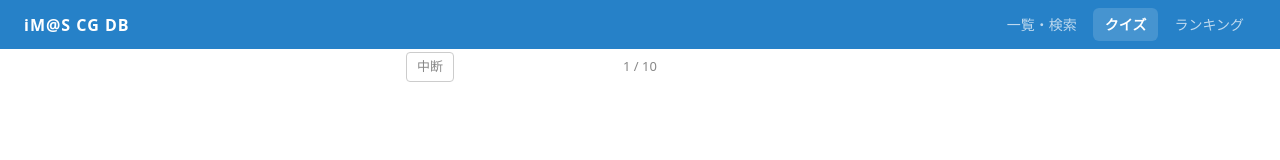
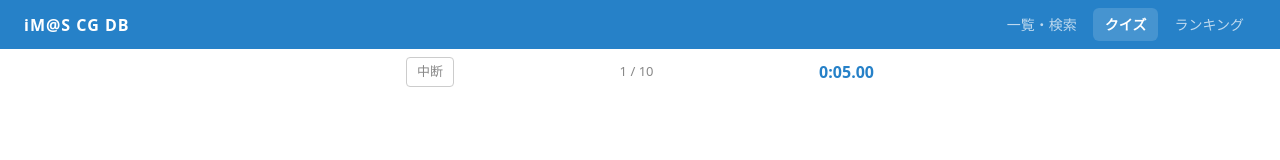
Before and after one commit to PippoTeru/imcg-idol-database, a SvelteKit app: page /quiz/play in a window 1280 px wide. Shown: the top 160 px of the page. Built offline with nearby package versions, Linux system fonts and the light colour scheme.

Commit message:
クイズモードにタイマーを追加
プレイ中はヘッダー右端にタイマー表示、
結果画面ではタイムを大きく表示。
リトライ時はタイマーをリセット。

```diff
--- a/src/routes/quiz/play/+page.svelte
+++ b/src/routes/quiz/play/+page.svelte
@@ -73,6 +73,29 @@
   let showAnswer = $state(false);
   let phase = $state<'playing' | 'result'>('playing');
 
+  // タイマー
+  let startTime = $state(Date.now());
+  let elapsed = $state(0);
+  let timerInterval: ReturnType<typeof setInterval> | undefined;
+
+  $effect(() => {
+    if (phase === 'playing') {
+      startTime;
+      timerInterval = setInterval(() => {
+        elapsed = Date.now() - startTime;
+      }, 100);
+      return () => { if (timerInterval) clearInterval(timerInterval); };
+    }
+  });
+
+  function formatTime(ms: number): string {
+    const sec = Math.floor(ms / 1000);
+    const min = Math.floor(sec / 60);
+    const s = sec % 60;
+    const frac = Math.floor((ms % 1000) / 10);
+    return `${min}:${String(s).padStart(2, '0')}.${String(frac).padStart(2, '0')}`;
+  }
+
   // Warn before leaving
   beforeNavigate(({ cancel }) => {
     if (phase === 'playing' && !confirm('クイズ中です。ページを離れますか？')) {
@@ -100,6 +123,8 @@
     if (currentIdx + 1 < questions.length) {
       currentIdx++;
     } else {
+      if (timerInterval) clearInterval(timerInterval);
+      elapsed = Date.now() - startTime;
       phase = 'result';
     }
   }
@@ -208,6 +233,8 @@
     currentIdx = 0;
     answers = new Array(questions.length).fill(null);
     showAnswer = false;
+    startTime = Date.now();
+    elapsed = 0;
     phase = 'playing';
   }
 
@@ -216,6 +243,8 @@
     currentIdx = 0;
     answers = new Array(newQuestions.length).fill(null);
     showAnswer = false;
+    startTime = Date.now();
+    elapsed = 0;
     phase = 'playing';
   }
 
@@ -249,7 +278,8 @@
     <div class="quiz-content">
       <div class="quiz-header">
         <button class="quit-btn" onclick={() => (showQuitConfirm = true)}>中断</button>
-        <p class="progress">{currentIdx + 1} / {questions.length}</p>
+        <span class="progress">{currentIdx + 1} / {questions.length}</span>
+        <span class="timer">{formatTime(elapsed)}</span>
       </div>
 
       <div class="question">
@@ -368,6 +398,7 @@
 {#if phase === 'result'}
   <div class="result">
     <h2>結果</h2>
+    <p class="result-time">{formatTime(elapsed)}</p>
     <p class="score">{correctCount} / {questions.length} 問正解 ({Math.round((correctCount / questions.length) * 100)}%)</p>
 
     <ul class="result-list">
@@ -427,14 +458,11 @@
   .quiz-header {
     display: flex;
     align-items: center;
-    justify-content: center;
-    position: relative;
-    padding-top: 8px;
+    justify-content: space-between;
+    padding: 8px 0;
   }
 
   .quit-btn {
-    position: absolute;
-    left: 0;
     font-size: 13px;
     padding: 4px 10px;
     border: 1px solid var(--color-gray-400);
@@ -452,6 +480,13 @@
   .progress {
     font-size: 13px;
     color: var(--color-gray-500);
+  }
+
+  .timer {
+    font-size: 16px;
+    font-weight: 700;
+    font-variant-numeric: tabular-nums;
+    color: var(--brand);
   }
 
   .quit-actions {
@@ -672,11 +707,19 @@
     font-weight: 700;
   }
 
-  .score {
-    font-size: 24px;
+  .result-time {
+    font-size: 28px;
     font-weight: 700;
+    font-variant-numeric: tabular-nums;
     text-align: center;
     color: var(--brand);
+  }
+
+  .score {
+    font-size: 16px;
+    font-weight: 600;
+    text-align: center;
+    color: var(--color-gray-600);
   }
 
   .result-list {
```
